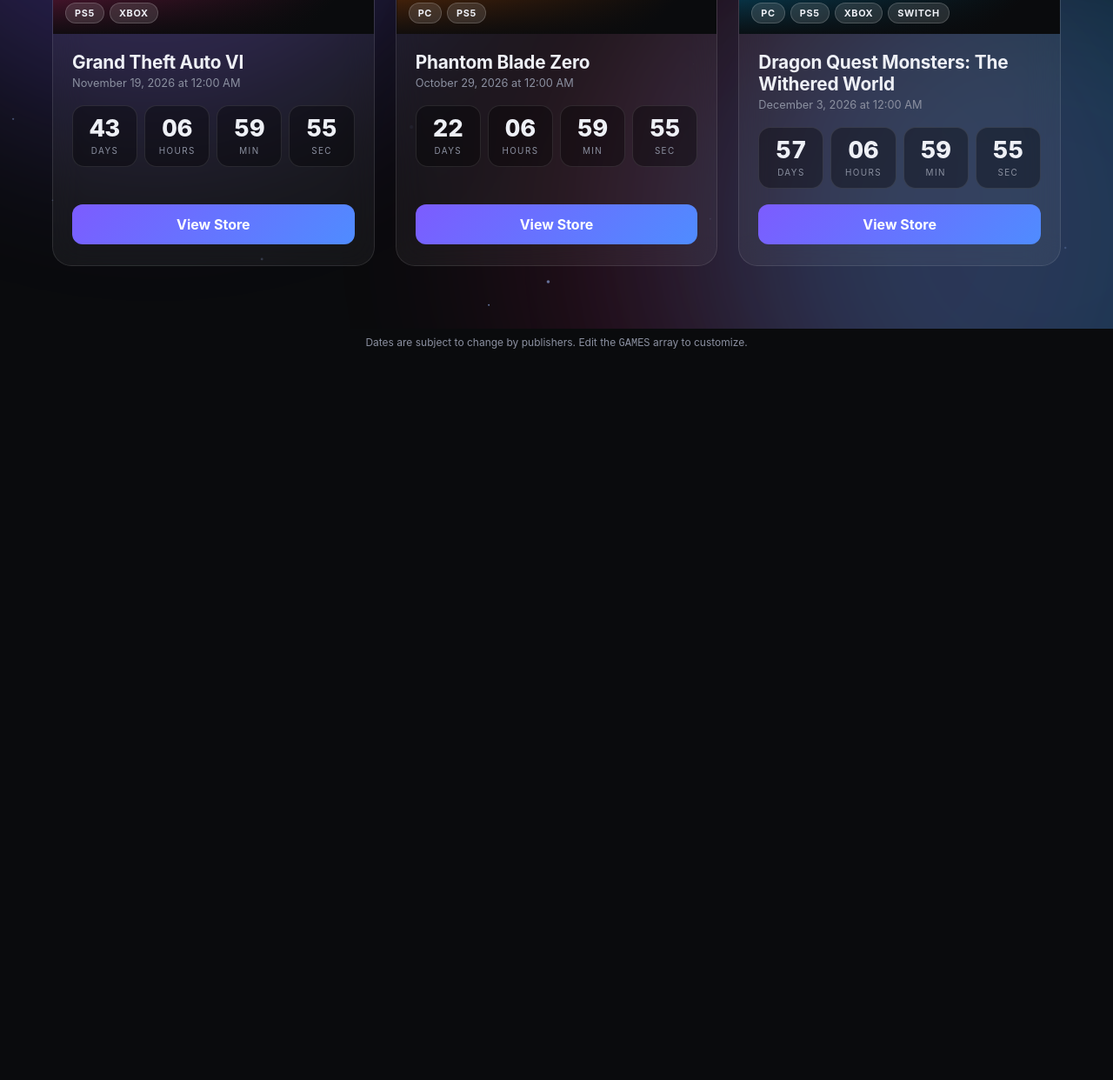
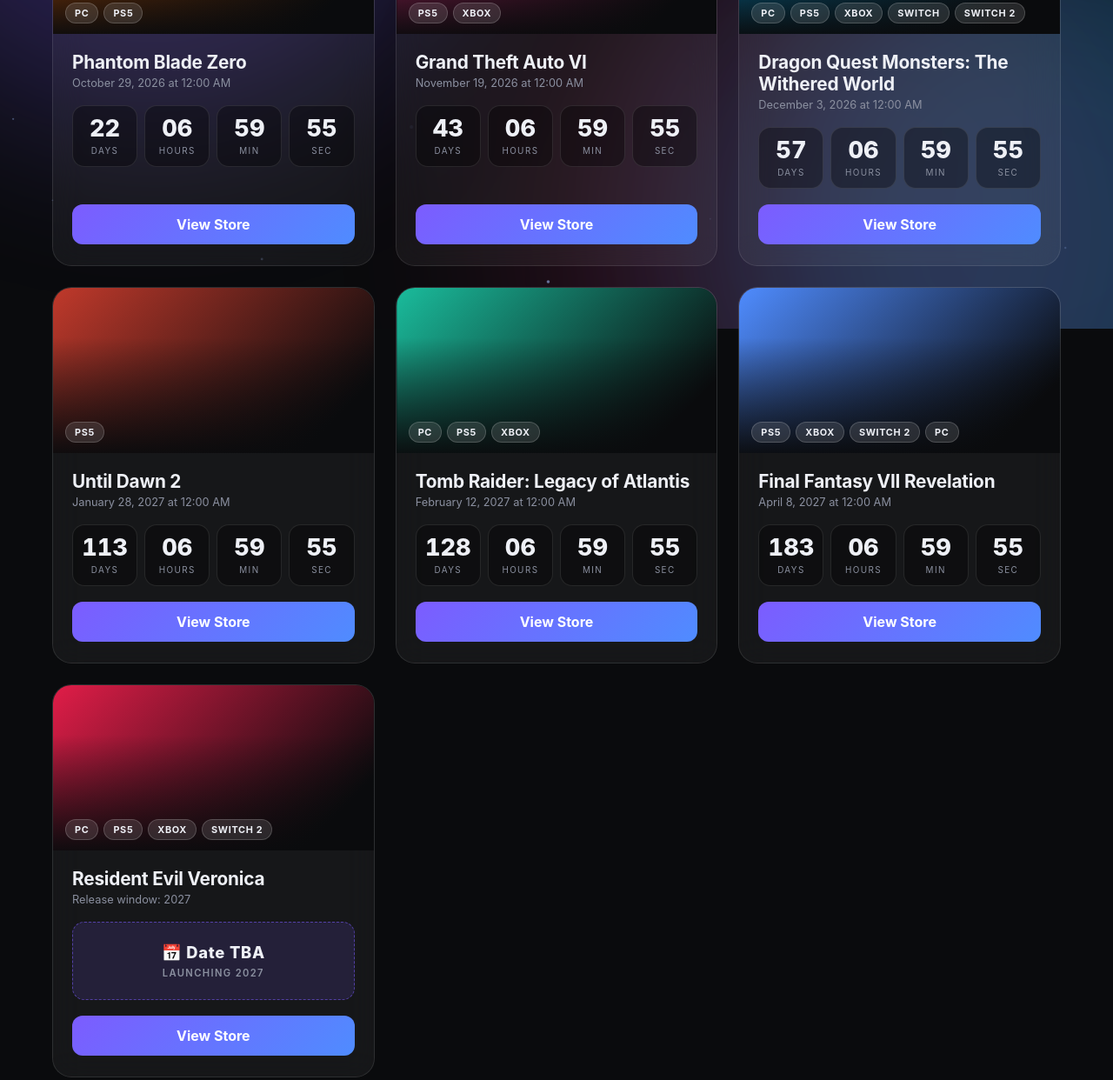
Before and after one commit to samuelisgoated/Game-countdowns, a plain HTML site: page index.html in a window 1280 px wide. Shown: the part 422-1664 px from the top of the page at 87% size. Before the commit the page ends 854 px from the top, so only its background shows below. Drawn offline with Linux system fonts and the light colour scheme.

Commit message:
Update index.html

```diff
--- a/index.html
+++ b/index.html
@@ -16,7 +16,6 @@
   font-family:Inter,system-ui,-apple-system,"Segoe UI",Roboto,sans-serif;
   overflow-x:hidden;
 }
-/* Animated gradient background */
 .bg-glow{position:fixed;inset:0;z-index:-2;overflow:hidden}
 .bg-glow span{position:absolute;width:55vmax;height:55vmax;border-radius:50%;filter:blur(110px);opacity:.28;animation:drift 26s ease-in-out infinite alternate}
 .bg-glow span:nth-child(1){background:#7c5cff;top:-20%;left:-15%}
@@ -68,12 +67,15 @@
 .unit{background:rgba(0,0,0,.35);border:1px solid var(--border);border-radius:14px;padding:12px 4px;text-align:center}
 .unit b{display:block;font-size:1.7rem;font-weight:800;font-variant-numeric:tabular-nums;line-height:1}
 .unit small{display:block;margin-top:6px;font-size:.62rem;letter-spacing:.14em;color:var(--muted);text-transform:uppercase}
-.live{display:none;text-align:center;padding:22px 10px;border-radius:14px;font-size:1.5rem;font-weight:800;letter-spacing:.04em;
-  background:linear-gradient(135deg,rgba(255,106,0,.25),rgba(255,46,100,.25));border:1px solid rgba(255,120,60,.5);
-  animation:pulse 2s ease-in-out infinite}
+.live,.tbabox{display:none;text-align:center;padding:22px 10px;border-radius:14px;font-size:1.5rem;font-weight:800;letter-spacing:.04em}
+.live{background:linear-gradient(135deg,rgba(255,106,0,.25),rgba(255,46,100,.25));border:1px solid rgba(255,120,60,.5);animation:pulse 2s ease-in-out infinite}
+.tbabox{background:rgba(124,92,255,.14);border:1px dashed rgba(124,92,255,.55);font-size:1.15rem;line-height:1.35}
+.tbabox small{display:block;font-size:.7rem;font-weight:600;letter-spacing:.12em;color:var(--muted);text-transform:uppercase;margin-top:4px}
 @keyframes pulse{50%{box-shadow:0 0 30px rgba(255,100,50,.45)}}
 .card.out .countdown{display:none}
 .card.out .live{display:block}
+.card.tba .countdown{display:none}
+.card.tba .tbabox{display:block}
 
 .btn{margin-top:auto;display:block;text-align:center;text-decoration:none;color:#fff;font-weight:700;
   padding:13px;border-radius:12px;background:linear-gradient(135deg,var(--accent),#4f8cff);
@@ -93,7 +95,7 @@
   <p>Live countdowns to the games you're waiting for · all times synced to UTC</p>
   <div class="search">
     <svg viewBox="0 0 24 24"><circle cx="11" cy="11" r="7"/><path d="M21 21l-4.3-4.3"/></svg>
-    <input id="search" type="search" placeholder="Search by title or platform (e.g. PS5, Switch)…" autocomplete="off">
+    <input id="search" type="search" placeholder="Search by title or platform (e.g. PS5, Switch 2)…" autocomplete="off">
   </div>
 </header>
 
@@ -106,9 +108,11 @@
 <script>
 /* ============================================================
    GAME DATA — add, remove, or edit games here.
-   releaseDate must be a UTC ISO string ending in "Z".
-   image: leave "" to use an auto-generated gradient fallback.
-   color: accent used for the fallback gradient & card glow.
+   releaseDate: UTC ISO string ending in "Z", OR null if no exact
+                date is announced yet (then set `window`, e.g. "2027").
+   image:       leave "" for an auto-generated gradient fallback.
+   color:       accent used for the fallback gradient & card glow.
+   Cards auto-sort by date (soonest first, TBA last).
    ============================================================ */
 const GAMES = [
   {
@@ -130,10 +134,43 @@
   {
     title: "Dragon Quest Monsters: The Withered World",
     releaseDate: "2026-12-03T00:00:00Z",
-    platforms: ["PC", "PS5", "Xbox", "Switch"],
+    platforms: ["PC", "PS5", "Xbox", "Switch", "Switch 2"],
     image: "",
     storeLink: "https://www.dragonquest.com/",
     color: "#00b7ff"
+  },
+  {
+    title: "Until Dawn 2",
+    releaseDate: "2027-01-28T00:00:00Z",
+    platforms: ["PS5"],
+    image: "",
+    storeLink: "https://store.playstation.com/",
+    color: "#c0392b"
+  },
+  {
+    title: "Tomb Raider: Legacy of Atlantis",
+    releaseDate: "2027-02-12T00:00:00Z",
+    platforms: ["PC", "PS5", "Xbox"],
+    image: "",
+    storeLink: "https://store.steampowered.com/search/?term=Tomb+Raider+Legacy+of+Atlantis",
+    color: "#1abc9c"
+  },
+  {
+    title: "Final Fantasy VII Revelation",
+    releaseDate: "2027-04-08T00:00:00Z",
+    platforms: ["PS5", "Xbox", "Switch 2", "PC"],
+    image: "",
+    storeLink: "https://store.na.square-enix-games.com/",
+    color: "#4f8cff"
+  },
+  {
+    title: "Resident Evil Veronica",
+    releaseDate: null,          // no exact date announced yet
+    window: "2027",
+    platforms: ["PC", "PS5", "Xbox", "Switch 2"],
+    image: "",
+    storeLink: "https://www.residentevil.com/",
+    color: "#e11d48"
   }
 ];
 
@@ -144,6 +181,7 @@
 const emptyMsg = document.getElementById("empty");
 const pad = n => String(n).padStart(2, "0");
 const esc = s => String(s).replace(/[&<>"']/g, c => ({"&":"&amp;","<":"&lt;",">":"&gt;",'"':"&quot;","'":"&#39;"}[c]));
+const ts = g => g.releaseDate ? Date.parse(g.releaseDate) : Infinity;
 
 function heroStyle(g){
   const c = g.color || "#7c5cff";
@@ -151,13 +189,23 @@
   return g.image ? `background-image:url('${encodeURI(g.image)}'),${grad}` : `background-image:${grad}`;
 }
 
+// Sort: soonest first, TBA games last
+const sorted = GAMES.slice().sort((a, b) => {
+  const x = ts(a), y = ts(b);
+  return x === y ? 0 : x < y ? -1 : 1;
+});
+
 // Build cards once; keep refs so the tick only touches text nodes.
-const items = GAMES.map((g, i) => {
-  const target = Date.parse(g.releaseDate);               // fixed UTC timestamp
+const items = sorted.map((g, i) => {
+  const tba = !g.releaseDate;
+  const target = ts(g);
   const el = document.createElement("article");
-  el.className = "card";
+  el.className = "card" + (tba ? " tba" : "");
   el.style.animationDelay = (i * 80) + "ms";
   el.style.setProperty("--glow", (g.color || "#7c5cff") + "88");
+  const dateLabel = tba
+    ? `Release window: ${esc(g.window || "TBA")}`
+    : new Date(target).toLocaleString(undefined, {dateStyle:"long", timeStyle:"short"});
   el.innerHTML = `
     <div class="hero" style="${heroStyle(g)}">
       <div class="badges">${g.platforms.map(p => `<span class="badge">${esc(p)}</span>`).join("")}</div>
@@ -165,7 +213,7 @@
     <div class="body">
       <div>
         <h2 class="title">${esc(g.title)}</h2>
-        <div class="date">${new Date(target).toLocaleString(undefined,{dateStyle:"long",timeStyle:"short"})}</div>
+        <div class="date">${dateLabel}</div>
       </div>
       <div class="countdown">
         <div class="unit"><b data-d>00</b><small>Days</small></div>
@@ -174,11 +222,12 @@
         <div class="unit"><b data-s>00</b><small>Sec</small></div>
       </div>
       <div class="live">🔥 OUT NOW</div>
+      <div class="tbabox">📅 Date TBA<small>Launching ${esc(g.window || "TBA")}</small></div>
       <a class="btn" href="${esc(g.storeLink)}" target="_blank" rel="noopener noreferrer">View Store</a>
     </div>`;
   grid.appendChild(el);
   return {
-    g, el, target, out:false,
+    g, el, target, out: tba,   // TBA cards are skipped by the ticker
     d: el.querySelector("[data-d]"), h: el.querySelector("[data-h]"),
     m: el.querySelector("[data-m]"), s: el.querySelector("[data-s]"),
     haystack: (g.title + " " + g.platforms.join(" ")).toLowerCase()
@@ -207,7 +256,7 @@
 }
 tick();
 let timer = setInterval(tick, 1000);
-document.addEventListener("visibilitychange", () => {   // save CPU in background tabs
+document.addEventListener("visibilitychange", () => {
   clearInterval(timer);
   if(!document.hidden){ tick(); timer = setInterval(tick, 1000); }
 });
```
